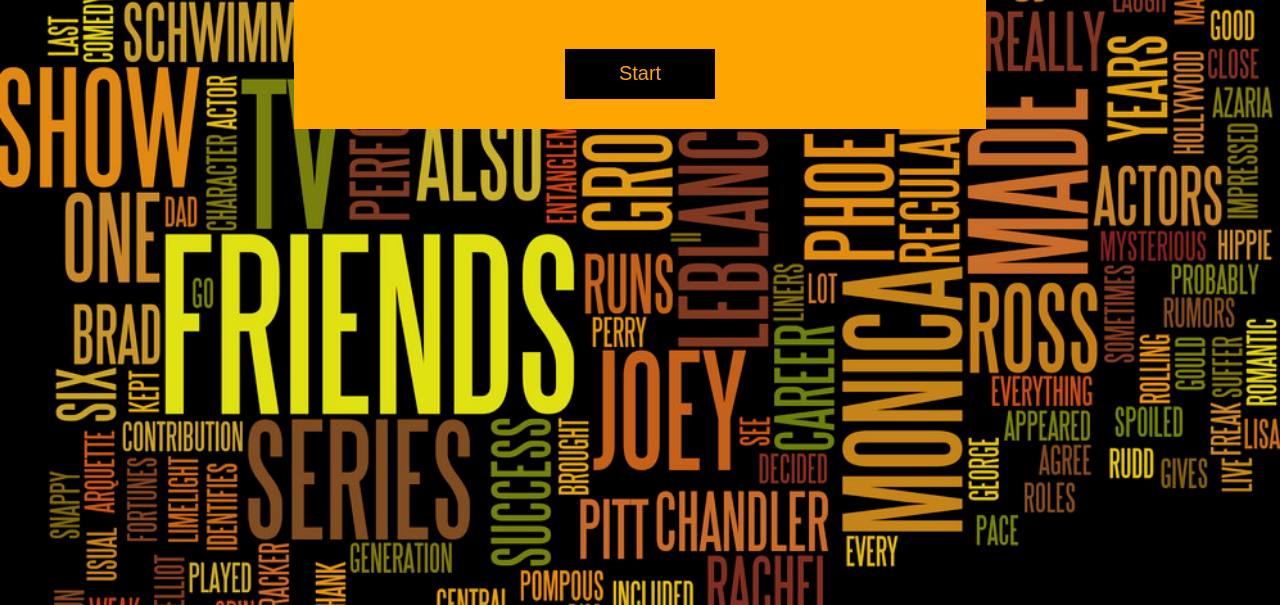
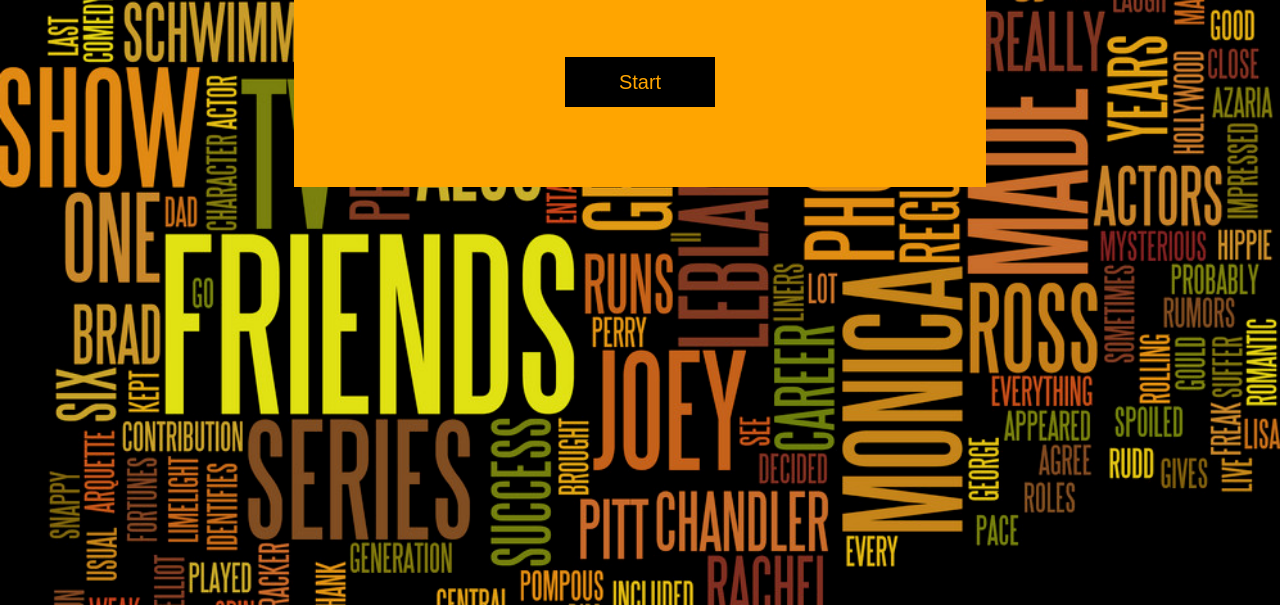
Before and after one commit to SunnyTong2019/trivia-game-2, a plain HTML site: page index.html in a window 1280 px wide. Shown: the part 195-800 px from the top of the page. Drawn offline with nearby package versions, Linux system fonts and the light colour scheme.

Commit message:
adjusted spacing

```diff
--- a/assets/css/style.css
+++ b/assets/css/style.css
@@ -13,7 +13,14 @@ h1 {
     background-color: orange;
     width: 50%;
     margin: 100px auto;
-    padding: 30px;
+    padding-top: 30px;
+    padding-left: 30px;
+    padding-right: 30px;
+    padding-bottom: 80px;
+}
+
+#game {
+    margin-top: 30px;
 }
 
 button {
```
